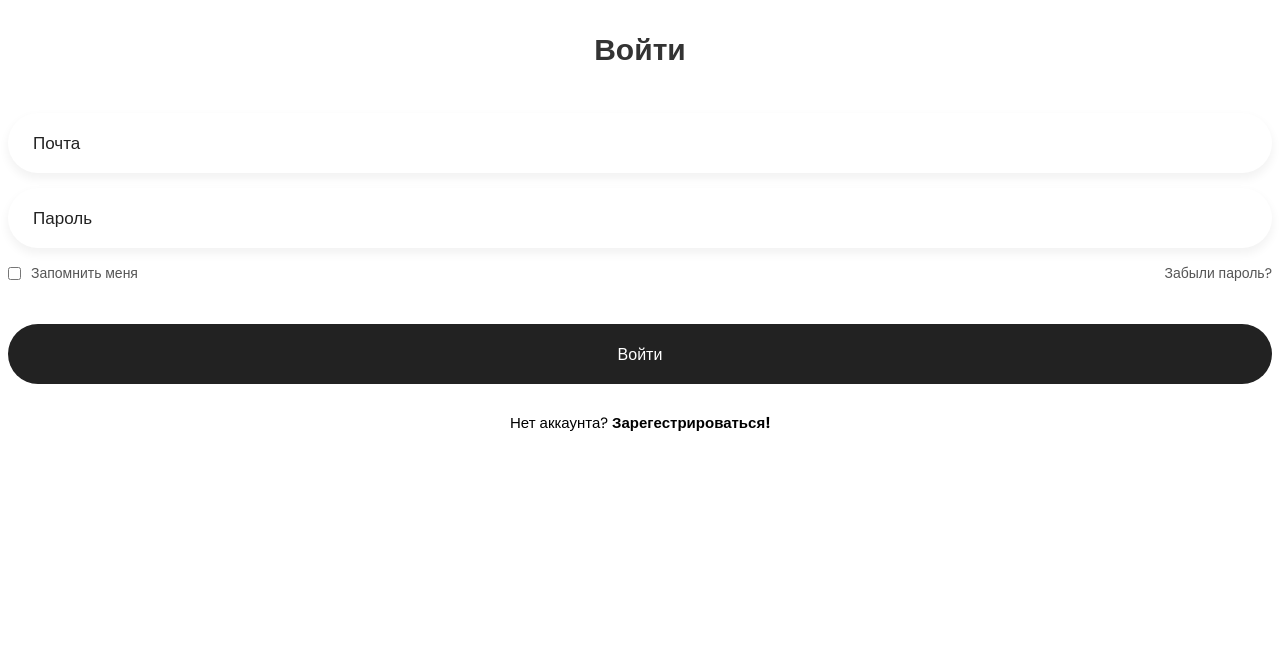
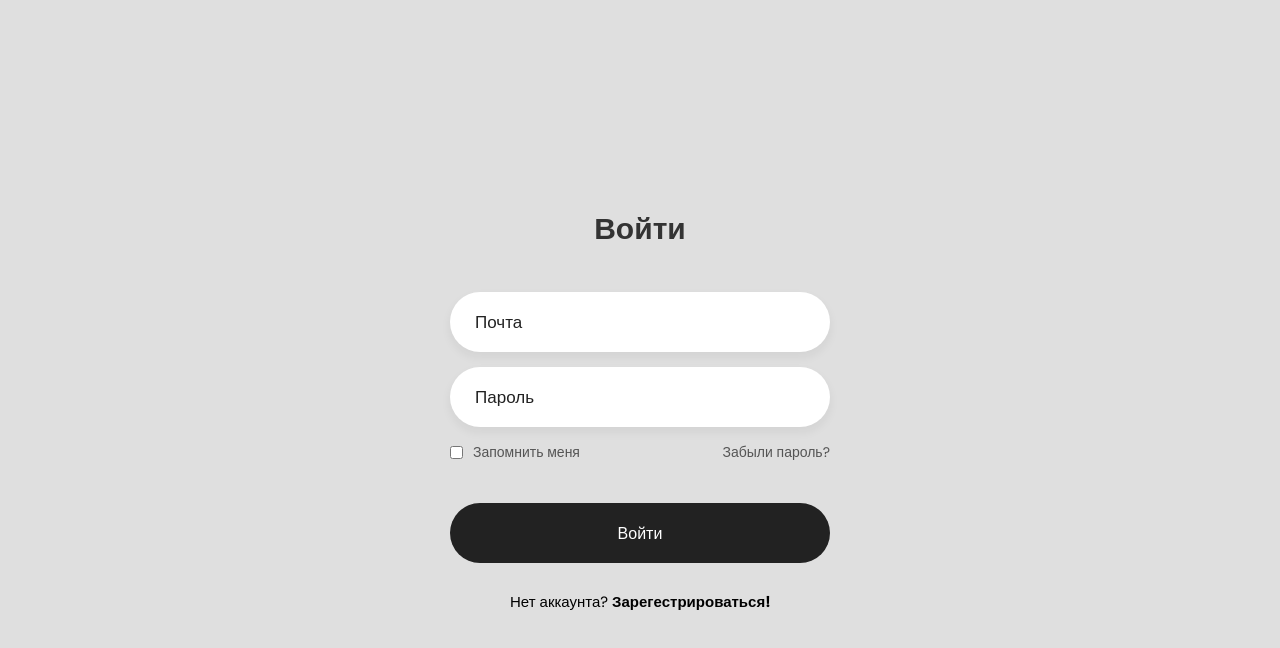
Before and after one commit to cchuvakk/random-route-generator, an Angular app in the folder frontend/: page /welcomepage in a window 1280 px wide. Shown: the top 648 px of the page. Built offline with nearby package versions, Linux system fonts and the light colour scheme.

Commit message:
css fix bug w center + anim

```diff
--- a/frontend/src/app/welcomepage/welcomepage.component.css
+++ b/frontend/src/app/welcomepage/welcomepage.component.css
@@ -17,6 +17,10 @@ body{
     display: flex;
     justify-content: center;
     flex-direction: column;
+    width: 440px;
+    height: auto;
+    padding: 30px;
+
 }
 .login-header{
     text-align: center;
@@ -43,8 +47,10 @@ body{
     font-weight: 500;
     color:#222;
 }
-.input-field:focus{
-    width: 105%;
+.input-box .input-field:focus {
+    border: 0.5px solid #555;
+    box-shadow: 0px 5px 15px 2px rgba(0, 123, 255, 0.2);
+    transform: scale(1.02);
 }
 .forgot{
     display: flex;
@@ -59,6 +65,15 @@ section{
 }
 #check{
     margin-right: 10px;
+}
+label[for="check"]{
+    font-size: 14px;
+    color: #555;
+    cursor: pointer;
+    transition: color 0.3s ease;
+}
+#check:checked + label[for="check"] {
+    color: #007bff;
 }
 a{
     text-decoration: none;
--- a/frontend/src/styles.css
+++ b/frontend/src/styles.css
@@ -1 +1,17 @@
 /* You can add global styles to this file, and also import other style files */
+@import url('https://fonts.googleapis.com/css2?family=Poppins:wght@400;500&display=swap');
+
+* {
+  margin: 0;
+  padding: 0;
+  box-sizing: border-box;
+  font-family: 'Poppins', sans-serif;
+}
+
+html, body {
+  height: 100%;
+  display: flex;
+  justify-content: center;
+  align-items: center;
+  background: #dfdfdf;
+}
```
